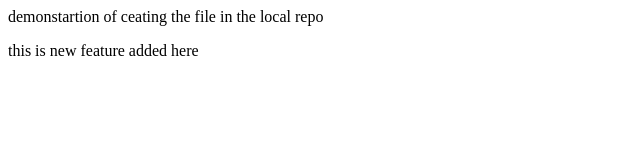
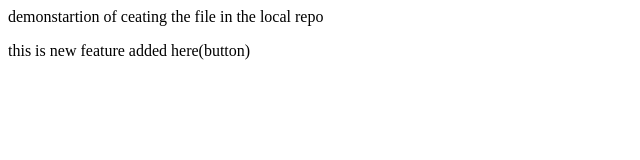
Before and after one commit to Ananyashetty581/localrepo, a plain HTML site: page index.html in a window 1280 px wide. Shown: the full height of the page, 0-640 px from the left. Drawn offline with Linux system fonts and the light colour scheme.

```diff
--- a/index.html
+++ b/index.html
@@ -1,3 +1,3 @@
 <h>demonstartion of ceating the file in the local repo</h>
 <br>
-<p>this is new feature added here</p>
+<p>this is new feature added here(button)</p>
```
